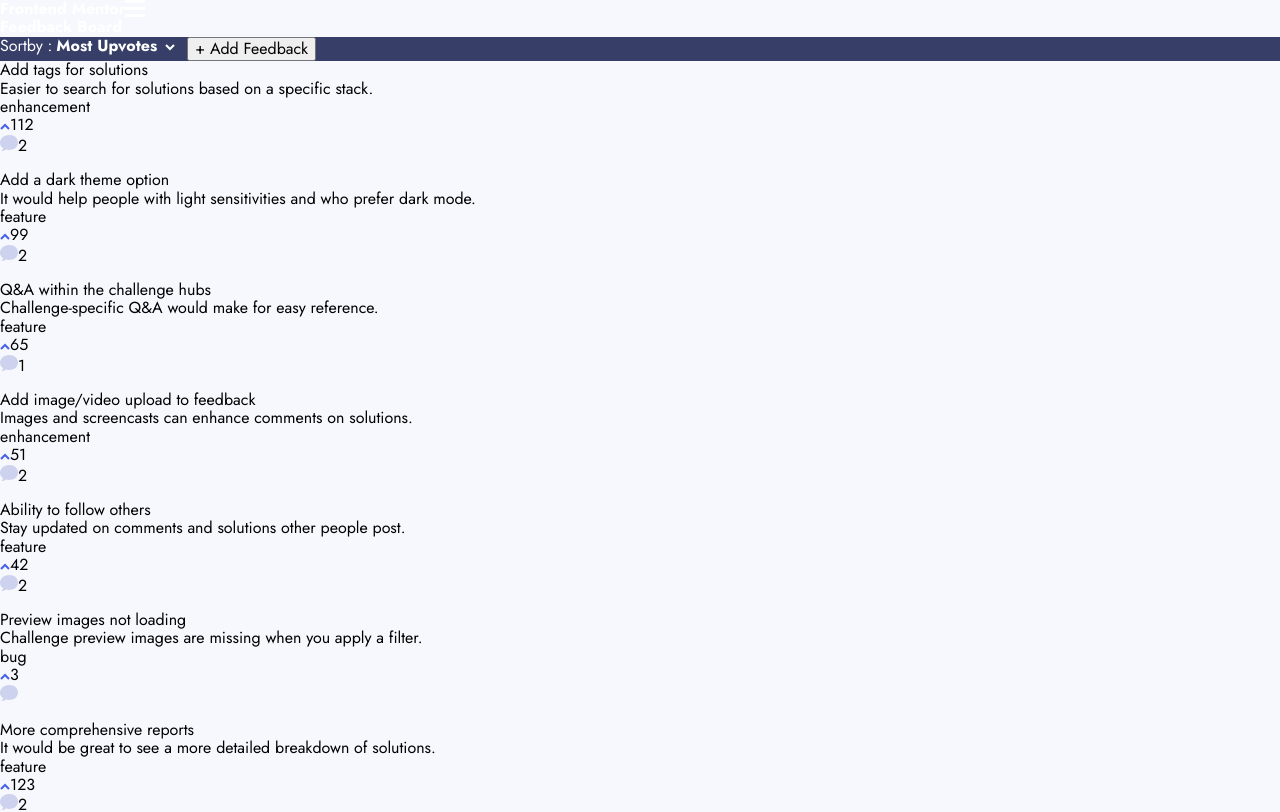
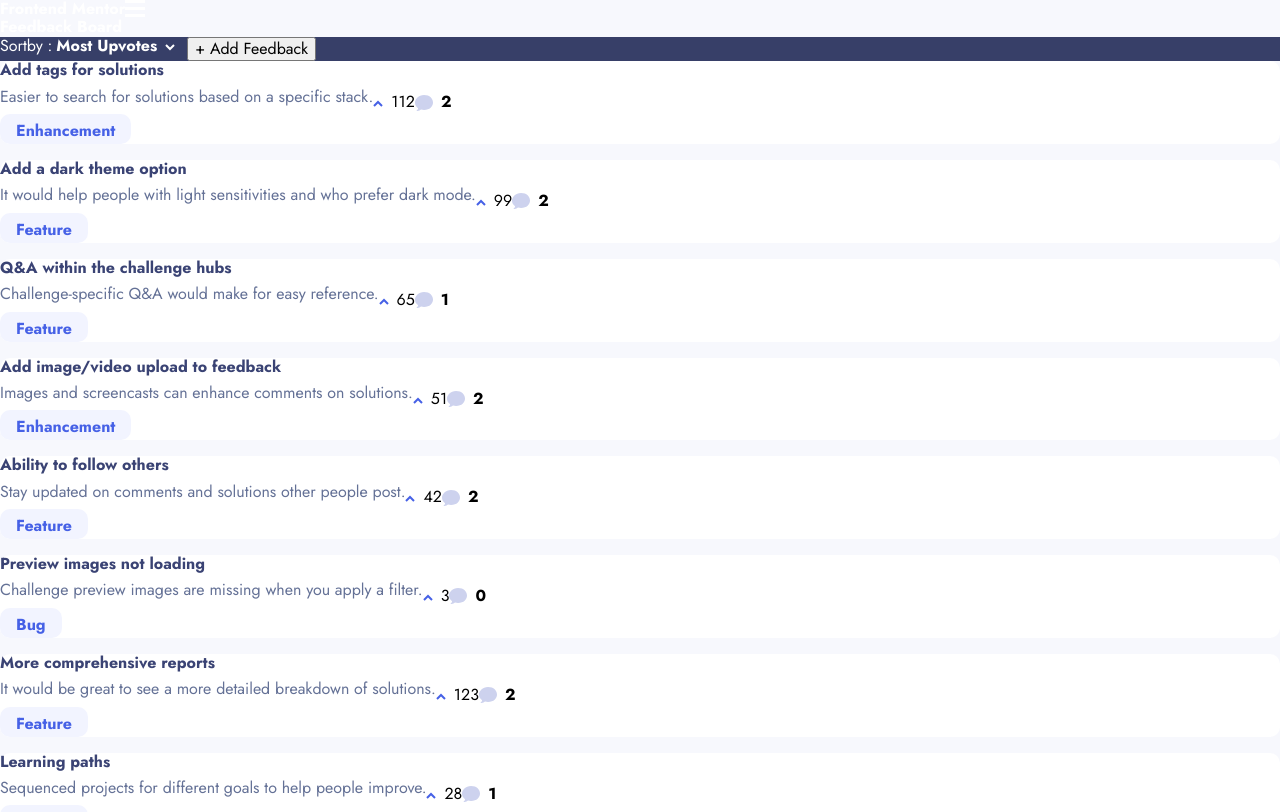
Before and after one commit to cursedxp/product-feedback-app, a React (Create React App) app: page / in a window 1280 px wide. Shown: the top 812 px of the page. Built offline with nearby package versions, Linux system fonts and the light colour scheme.

Commit message:
feedback component has been created

```diff
--- a/src/components/Feedback/Feedback.jsx
+++ b/src/components/Feedback/Feedback.jsx
@@ -4,19 +4,19 @@ export default function Feedback({ request }) {
   const { title, description, category, upvotes, comments } = request;
 
   return (
-    <div>
-      <div>{title}</div>
-      <div>{description}</div>
-      <div>{category}</div>
-      <div>
-        <div>
-          <img src={ArrowIconUp} alt="" />
-          {upvotes}
-        </div>
-        <div>
-          <img src={CommetIcon} alt="" />
-          {comments && comments.length}
-        </div>
+    <div className="feedback">
+      <div className="item-details">
+        <div className="title">{title}</div>
+        <div className="description">{description}</div>
+        <div className="category">{category}</div>
+      </div>
+      <div className="upvotes">
+        <img src={ArrowIconUp} alt="" />
+        {upvotes}
+      </div>
+      <div className="comments">
+        <img src={CommetIcon} alt="" />
+        {comments && comments.length ? comments.length : 0}
       </div>
     </div>
   );
```
